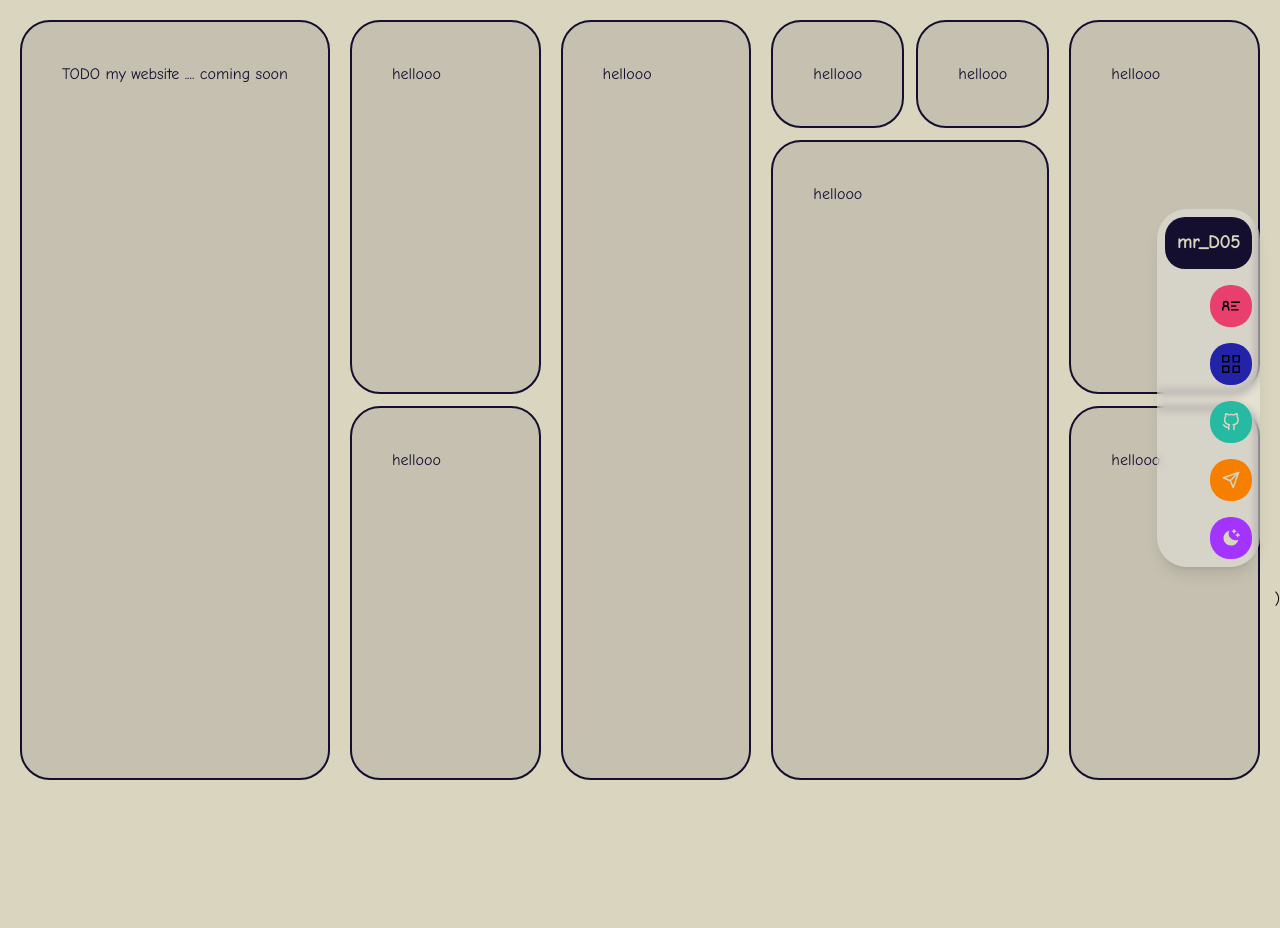
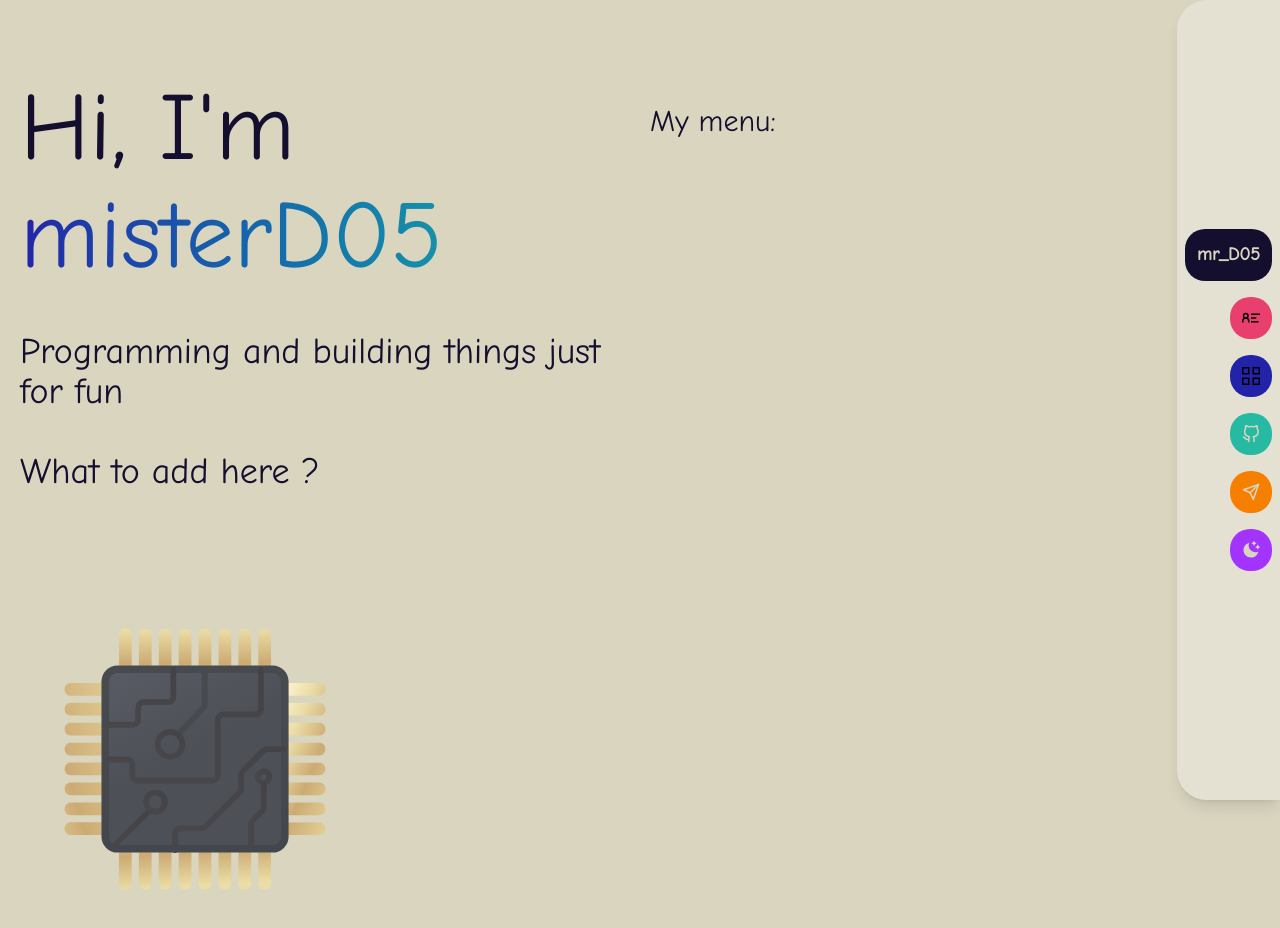
Before and after one commit to misterD05/mr_d05_web, a Next.js app: page / in a window 1280 px wide. Shown: the top 928 px of the page. Before the commit the page ends 800 px from the top, so only its background shows below. Built offline with nearby package versions, Linux system fonts and the light colour scheme.

Commit message:
starting to putting contents in my homepage, svg without watermark

```diff
--- a/app/aboutMe/page.tsx
+++ b/app/aboutMe/page.tsx
@@ -8,7 +8,7 @@ export default function AboutMe() {
   return (
     <motion.div
       className="flex gap-3 flex-row w-full min-h-[100dvh] bg-(--bgc) text-(--text) gap-5  p-5 overflow-x-auto scroll-smooth snap-x snap-mandatory">
-      <Container><h1 className="w-20 h-auto">TODO about me... add information about me and my skills</h1></Container>
+      <ContainerHiddenColumn><Container><h1>TODO my website .... coming soon</h1></Container></ContainerHiddenColumn>
       <ContainerHiddenColumn>
         <Container><h1>My github stats</h1></Container>
         <Container><img src="https://github-stats-dashboard-xi.vercel.app/api/donutLanguages/misterD05"></img></Container>
--- a/app/page.tsx
+++ b/app/page.tsx
@@ -21,22 +21,46 @@ export default function Home() {
       ref={scrollRef}
       onWheel={onWheel}
       className="flex gap-3 flex-row w-full min-h-[100dvh] bg-(--bgc) text-(--text) gap-5  p-5 overflow-x-auto scroll-smooth snap-x snap-mandatory">
-      <Container><h1>TODO my website .... coming soon</h1></Container>
       <ContainerHiddenColumn>
-          <Container><h1>hellooo</h1></Container>
-          <Container><h1>hellooo</h1></Container>
+
+        <br />
+        <br />
+        <h1 className="text-8xl">
+          Hi, I'm
+        </h1>
+        <h1 className="bg-gradient-to-r from-(--blue) to-(--acqua) bg-clip-text text-transparent text-8xl">
+          misterD05
+        </h1>
+        <br />
+        <h2 className="text-4xl">
+          Programming and building things just for fun
+          <br />
+          <br />
+          What to add here ?
+        </h2>
+        <div className="h-full w-full items-end justify-start mt-20">
+          <motion.div
+            initial={{ opacity: 0, scale: 0.8 }}
+            animate={{ opacity: 1, scale: 1 }}
+            transition={{ duration: 0.5 }}
+          >
+            <object
+              type="image/svg+xml"
+              data="/cpu-wnw.svg"
+              width={350}
+              height={350}
+              className="pointer-events-none"
+            />
+          </motion.div>
+        </div>
       </ContainerHiddenColumn>
       <ContainerHiddenColumn>
-          <Container><h1>hellooo</h1></Container>
+        <ContainerHiddenRow>
+          <h1 className="text-3xl h-30 w-full flex justify-start items-end">My menu:</h1>
+        </ContainerHiddenRow>
+
       </ContainerHiddenColumn>
-      <ContainerHiddenColumn>
-          <ContainerHiddenRow><Container><h1>hellooo</h1></Container><Container><h1>hellooo</h1></Container></ContainerHiddenRow>
-          <Container><h1>hellooo</h1></Container>
-      </ContainerHiddenColumn>
-      <ContainerHiddenColumn>
-          <Container><h1>hellooo</h1></Container>
-          <Container><h1>hellooo</h1></Container>
-      </ContainerHiddenColumn>
+
     </motion.div>
   );
 }
--- a/app/widgets/components.tsx
+++ b/app/widgets/components.tsx
@@ -38,10 +38,10 @@ export function MenuButton({ text, svg, href, color }: ButtonProps) {
     const [hoveredIndex, setHoveredIndex] = useState<boolean>(false);
     return (
     <motion.a
-      initial={{ backgroundColor: `var(${color})` }}
         className={`group w-auto h-auto m-2 p-3 rounded-[20px] text-(--bgc)  text-lg text-center flex flex-row items-center justify-center`}
         href={href}
         whileTap={{ scale: 0.95, rotate: -10 }}
+        initial={{ backgroundColor: `var(${color})` }}
         onHoverStart={()=>setHoveredIndex(true)}
         onHoverEnd={() => setHoveredIndex(false)}
         onTapStart={()=> console.log("prova")}
@@ -111,7 +111,7 @@ export function ThemeToggleButton() {
 
 export function Container({ children }: { children: React.ReactNode }) {
     return (
-        <motion.div className="rounded-[30px] border-2 bg-(--text)/10 p-10 w-auto h-full ">
+        <motion.div className="rounded-[30px] border-2 bg-(--text)/10 p-10 w-full h-full ">
             {children}
         </motion.div>
     );
--- a/app/widgets/header.tsx
+++ b/app/widgets/header.tsx
@@ -43,15 +43,14 @@ export function MenuBar() {
       <div className="z-100 scrollbar-hidden fixed top-0 right-0 flex flex-col items-end h-full justify-center">
         <motion.nav
           whileHover={{width: "145px", transition: { duration: 0.3 }}}
-          className=" m-5  flex flex-col items-end backdrop-blur-xs justify-center shadow-lg rounded-[30px] bg-white/30 w-fit h-fit transition-colors duration-1000 shadow-[inset_0_-4px_10px_-1px_rgba(255,255,255,0.1)]">
-        <MenuButtonLogo text="mr_D05" svg={null} href="../" />
+          className="flex flex-col items-end backdrop-blur-xs justify-center shadow-lg rounded-l-[30px] bg-white/30 transition-colors duration-1000 shadow-[inset_0_-4px_10px_-1px_rgba(255,255,255,0.1)] h-full w-full">
+          <MenuButtonLogo text="mr_D05" svg={null} href="../" />
           <MenuButton text="about me" color="--magenta" svg={<svg stroke="currentColor" fill="currentColor" strokeWidth="0" viewBox="0 0 24 24" height="1em" width="1em" xmlns="http://www.w3.org/2000/svg"><path fill="none" stroke="#000" strokeWidth="2" d="M5,12 C3.343,12 2,10.657 2,9 C2,7.343 3.343,6 5,6 C6.657,6 8,7.343 8,9 C8,10.657 6.657,12 5,12 Z M9,18 L9,16 C9,13.7504 7.2128,12 4.964,12 L5.0184,12 C2.7688,12 1,13.7504 1,16 L1,18 M12,7 L24,7 M12,17 L22,17 M12,12 L19,12"></path></svg>} href="../aboutMe" />
           <MenuButton text="my projects" color="--blue" svg={<svg stroke="currentColor" fill="currentColor" strokeWidth="0" viewBox="0 0 24 24" height="1em" width="1em" xmlns="http://www.w3.org/2000/svg"><path fill="none" stroke="#000" strokeWidth="2" d="M9,15 L9,23 L1,23 L1,15 L9,15 Z M23,15 L23,23 L15,23 L15,15 L23,15 Z M9,1 L9,9 L1,9 L1,1 L9,1 Z M23,1 L23,9 L15,9 L15,1 L23,1 Z"></path></svg>} href="../myProjects" />
           <MenuButton text="github" color="--acqua" svg={<svg stroke="currentColor" fill="none" strokeWidth="2" viewBox="0 0 24 24" strokeLinecap="round" strokeLinejoin="round" height="1em" width="1em" xmlns="http://www.w3.org/2000/svg"><path d="M9 19c-5 1.5-5-2.5-7-3m14 6v-3.87a3.37 3.37 0 0 0-.94-2.61c3.14-.35 6.44-1.54 6.44-7A5.44 5.44 0 0 0 20 4.77 5.07 5.07 0 0 0 19.91 1S18.73.65 16 2.48a13.38 13.38 0 0 0-7 0C6.27.65 5.09 1 5.09 1A5.07 5.07 0 0 0 5 4.77a5.44 5.44 0 0 0-1.5 3.78c0 5.42 3.3 6.61 6.44 7A3.37 3.37 0 0 0 9 18.13V22"></path></svg>} href="https://github.com/misterD05"/>
           <MenuButton text="contact me" color="--tangerine" svg={<svg stroke="currentColor" fill="none" strokeWidth="2" viewBox="0 0 24 24" strokeLinecap="round" strokeLinejoin="round" height="1em" width="1em" xmlns="http://www.w3.org/2000/svg"><path d="M22 2L11 13"></path><path d="M22 2L15 22L11 13L2 9L22 2Z"></path></svg>} href="../contacts" />
           <ThemeToggleButton></ThemeToggleButton>
-          </motion.nav>
-        )
+        </motion.nav>
       </div>
     );
 }
--- a/package.json
+++ b/package.json
@@ -11,7 +11,7 @@
   "dependencies": {
     "framer-motion": "^12.29.2",
     "motion": "^12.29.2",
-    "next": "^16.1.6",
+    "next": "^16.2.6",
     "react": "^19.2.3",
     "react-dom": "19.2.3",
     "react-emoji-render": "^2.0.1"
```
Also changed, not shown: public/cpu-wnw.svg (added), 1 other file (tests, documents, lock files or other folders). Lines whose indentation alone changed are shown as unchanged.
